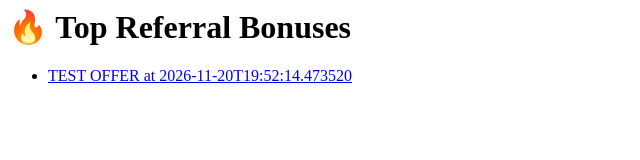
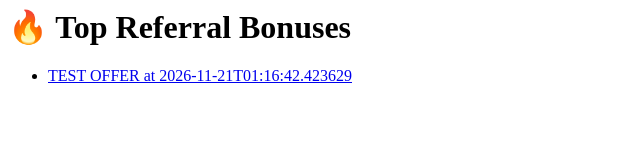
Before and after one commit to Jake-techy/referral-bot, a plain HTML site: page docs/index.html in a window 1280 px wide. Shown: the full height of the page, 0-640 px from the left. Drawn offline with Linux system fonts and the light colour scheme.

Commit message:
Update offers 2026-11-21T01:16:42Z

```diff
--- a/docs/index.html
+++ b/docs/index.html
@@ -1,6 +1,6 @@
 <h1>🔥 Top Referral Bonuses</h1>
 <ul>
 
-  <li><a href="https://example.com">TEST OFFER at 2026-11-20T19:52:14.473520</a></li>
+  <li><a href="https://example.com">TEST OFFER at 2026-11-21T01:16:42.423629</a></li>
 
 </ul>
```
